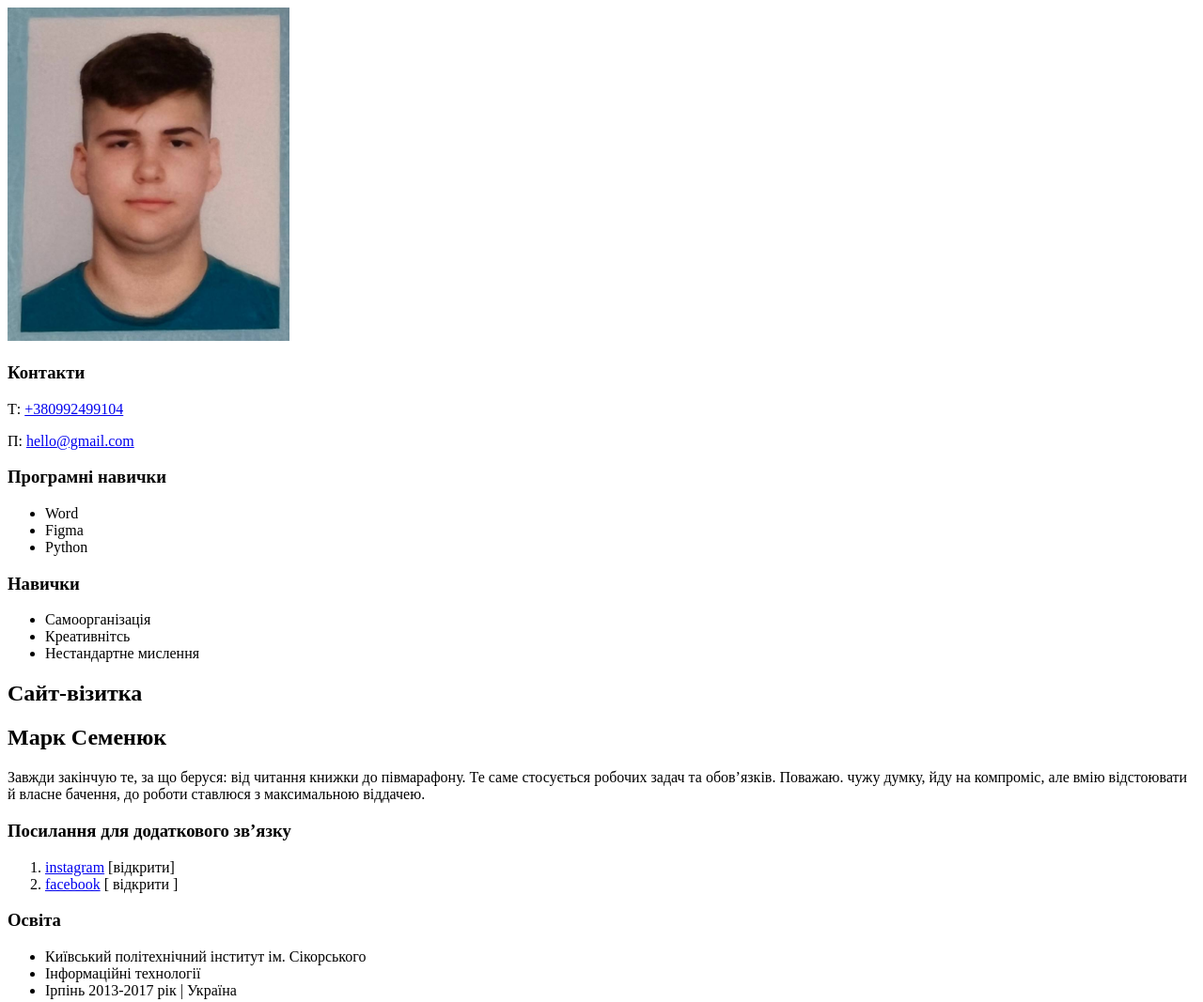
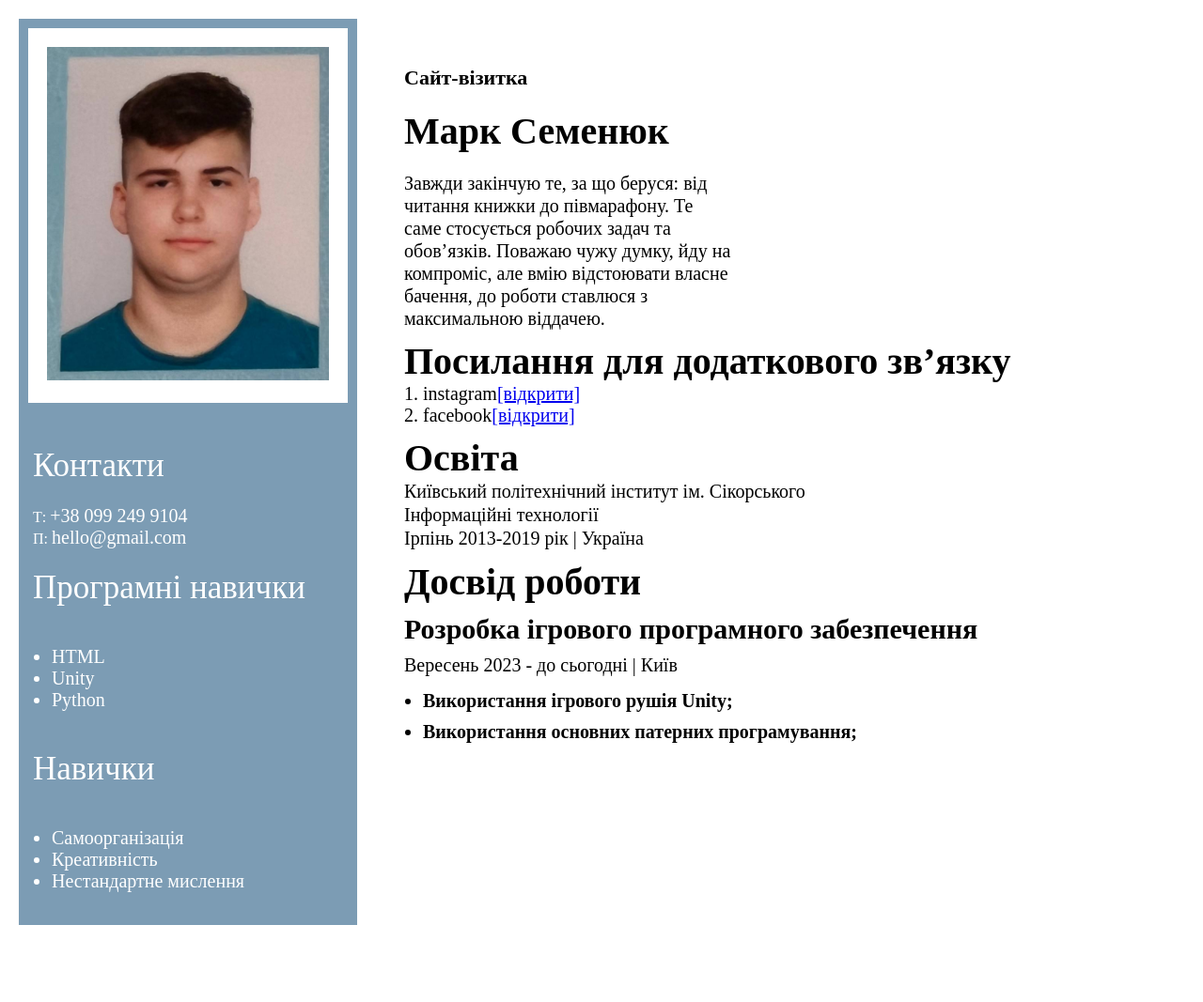
Before and after one commit to Mar4ik10/resumefigma, a plain HTML site: page index.html in a window 1280 px wide. Shown: the top 1067 px of the page at 94% size. After the commit the page ends 1005 px from the top, so only its background shows below. Drawn offline with Linux system fonts and the light colour scheme.

Commit message:
Create resume webpage

```diff
--- a/index.html
+++ b/index.html
@@ -1,122 +1,212 @@
-<!DOCTYPE html>
-<html lang="en">
-  <head>
-    <meta charset="UTF-8" />
-    <meta name="viewport" content="width=device-width, initial-scale=1.0" />
-    <title>Document</title>
-  </head>
-  <body>
 <!DOCTYPE html>
 <html lang="en">
   <head>
     <meta charset="UTF-8" />
     <meta http-equiv="X-UA-Compatible" content="IE=edge" />
     <meta name="viewport" content="width=device-width, initial-scale=1.0" />
-
     <title>My resume</title>
   </head>
+  <body>
+    <style>
+      * {
+        margin: 0;
+        padding: 0;
+      }
 
-      <body>
+      #main {
+        display: flex;
+        margin: 20px;
+      }
+
+      aside {
+        background-color: #7c9cb4;
+        color: white;
+      }
+
+      aside .block-img {
+        padding: 20px;
+        background-color: white;
+        margin: 10px;
+      }
+
+      aside a {
+        color: white;
+        text-decoration: none;
+      }
+
+      aside .aside-text {
+        padding: 15px;
+      }
+
+      .aside-text ul {
+        padding: 20px;
+      }
+
+      .aside-text li {
+        font-size: 20px;
+      }
+
+      aside h3 {
+        font-size: 35px;
+        font-weight: 500;
+      }
+
+      aside a {
+        font-size: 20px;
+      }
+
+      aside h3:nth-child(1) {
+        margin: 22px 0;
+      }
+
+      section {
+        margin: 50px;
+      }
+
+      section h2 {
+        margin-bottom: 20px;
+        font-size: 22px;
+      }
+
+      section h1 {
+        font-size: 40px;
+        font-weight: bold;
+        margin-bottom: 20px;
+      }
+
+      section h1 + p {
+        line-height: 24px;
+        font-size: 20px;
+        width: 350px;
+      }
+
+      section h3 {
+        font-size: 40px;
+      }
+
+      section li {
+        font-size: 20px;
+        margin-left: 20px;
+      }
+
+      section #contacts {
+        margin: 10px 0;
+      }
+
+      section #education {
+        margin: 10px 0;
+      }
+
+      section #education ul {
+        list-style: none;
+      }
+
+      section #education ul li {
+        margin: 0;
+        line-height: 25px;
+      }
+
+      section #work-text h4 {
+        font-size: 30px;
+        margin: 10px 0;
+      }
+
+      section #work-text p {
+        font-size: 20px;
+        margin: 10px 0;
+      }
+
+      section #work-text li {
+        padding: 5px 0;
+      }
+    </style>
+
     <!-- Wrapper -->
-
-        <div>
+    <div id="main">
       <aside>
+        <div class="block-img">
           <img src="photo.jpg" alt="My foto" width="300px" />
+        </div>
 
         <!-- Contacts -->
+
+        <div class="aside-text">
           <div>
             <h3>Контакти</h3>
-
-              <p>Т: <a href="tel:+380992499104">+380992499104 </a></p>
-              <p>П: <a href="mailto:hello@gmail.com"> hello@gmail.com </a></p>
+            <p>Т: <a href="tel:+380992499104">+38 099 249 9104</a></p>
+            <p>П: <a href="mailto:hello@gmail.com">hello@gmail.com</a></p>
           </div>
 
-            <!-- Tech Skils -->
+          <!-- Tech Skills -->
           <div>
             <h3>Програмні навички</h3>
             <ul>
-                <li>Word</li>
-                <li>Figma</li>
+              <li>HTML</li>
+              <li>Unity</li>
               <li>Python</li>
             </ul>
           </div>
 
-            <!-- Soft Skils -->
-
+          <!-- Soft Skills -->
           <div>
             <h3>Навички</h3>
             <ul>
               <li>Самоорганізація</li>
-                <li>Креативнітсь</li>
+              <li>Креативність</li>
               <li>Нестандартне мислення</li>
             </ul>
+          </div>
         </div>
       </aside>
 
       <section>
         <!-- About me -->
-
         <div>
           <h2>Сайт-візитка</h2>
           <h1>Марк Семенюк</h1>
-
           <p>
-                Завжди закінчую те, за що беруся: від читання книжки до
-                півмарафону. Те саме стосується робочих задач та обов’язків.
-                Поважаю. чужу думку, йду на компроміс, але вмію відстоювати й
-                власне бачення, до роботи ставлюся з максимальною віддачею.
+            Завжди закінчую те, за що беруся: від читання книжки до півмарафону.
+            Те саме стосується робочих задач та обов’язків. Поважаю чужу думку,
+            йду на компроміс, але вмію відстоювати власне бачення, до роботи
+            ставлюся з максимальною віддачею.
           </p>
         </div>
 
-            <!-- My project -->
-            <div>
+        <!-- My projects -->
+        <div id="contacts">
           <h3>Посилання для додаткового зв’язку</h3>
-
           <ol>
             <li>
-                  <a href=" https://www.instagram.com/">instagram</a>
-                  [відкрити]
+              instagram<a href="https://www.instagram.com/">[відкрити]</a>
             </li>
-                <li>
-                  <a href="https://www.facebook.com/">facebook</a>
-                  [ відкрити ]
-                </li>
+            <li>facebook<a href="https://www.facebook.com/">[відкрити]</a></li>
           </ol>
         </div>
 
-            <div>
+        <!-- Education -->
+        <div id="education">
           <h3>Освіта</h3>
           <ul>
             <li>Київський політехнічний інститут ім. Сікорського</li>
             <li>Інформаційні технології</li>
-                <li>Ірпінь 2013-2017 рік | Україна</li>
+            <li>Ірпінь 2013-2019 рік | Україна</li>
           </ul>
         </div>
 
-            <div>
+        <!-- Work Experience -->
+        <div id="work">
           <h3>Досвід роботи</h3>
-
           <!-- Company -->
-              <div>
-                <h4>Старший менеджер Ресторану</h4>
-
-                <p>Вересень 2017 - до сьогодні | Київ</p>
-
+          <div id="work-text">
+            <h4>Розробка ігрового програмного забезпечення</h4>
+            <p>Вересень 2023 - до сьогодні | Київ</p>
             <ul>
-                  <li>
-                    <b>Робота з постачальниками і накладними документами;</b>
-                  </li>
-                  <li>
-                    <b>Проведення співбесід та оформлення працівників;</b>
-                  </li>
+              <li><b>Використання ігрового рушія Unity;</b></li>
+              <li><b>Використання основних патерних програмування;</b></li>
             </ul>
-              </div>
-
           </div>
         </div>
       </section>
     </div>
   </body>
 </html>
-  </body>
-</html>
```
Also changed, not shown: styles.css (added). Lines whose indentation alone changed are shown as unchanged.
